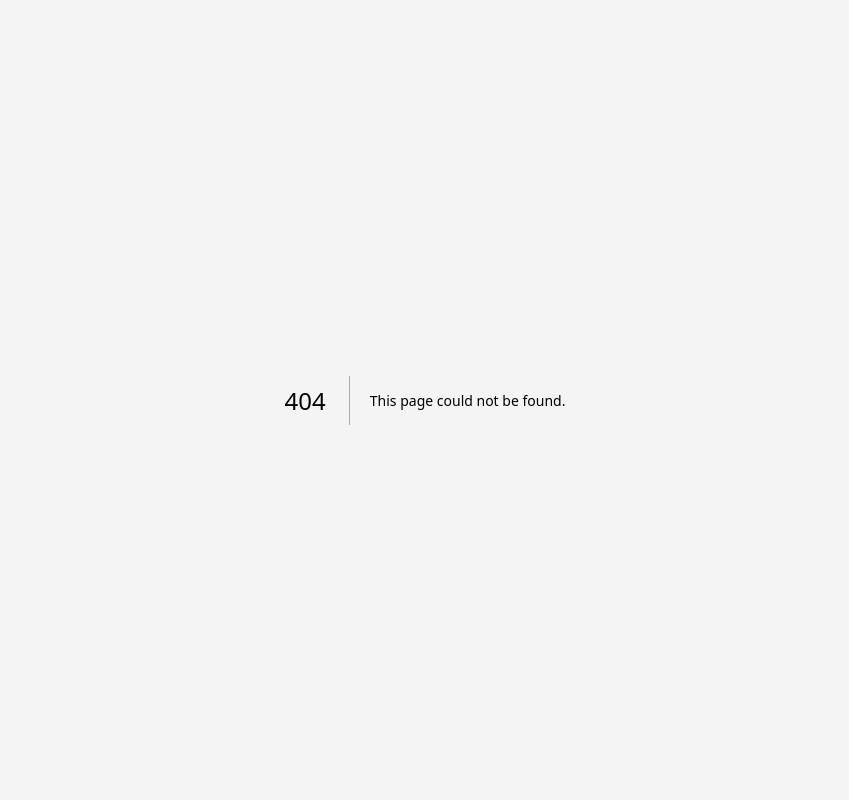
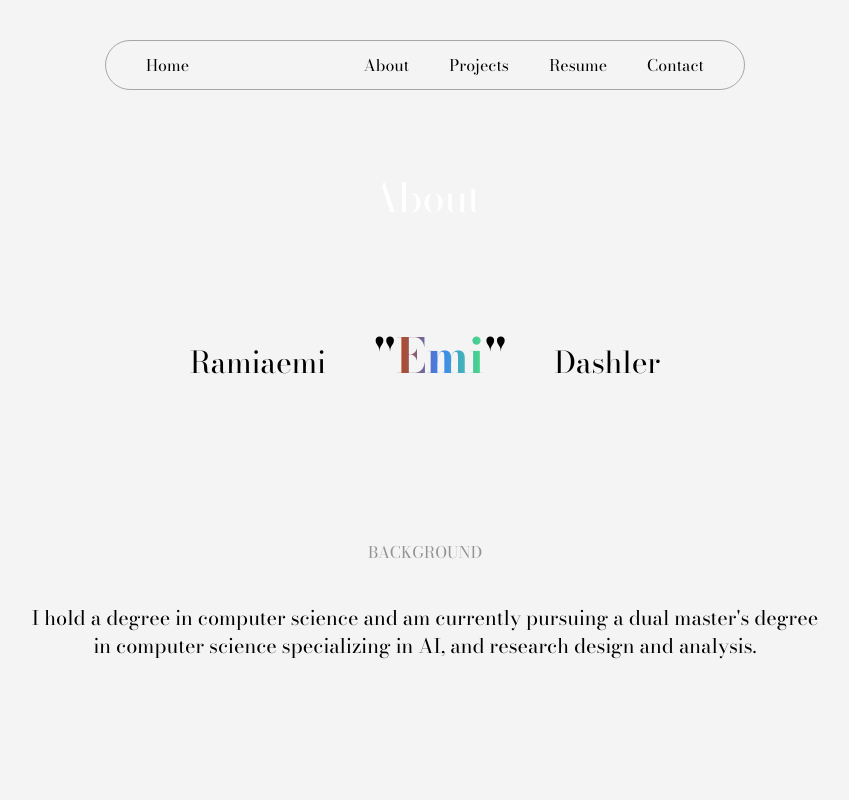
Before and after one commit to dashleremi/portfolio-v2, a Next.js app: page /aboutme in a window 1280 px wide. Before the commit this address had no page. Shown: the top 800 px of the page, without its empty margins (215-1064 px from the left). Built offline with nearby package versions, Linux system fonts and the light colour scheme; a web font is replaced by a local one.

Commit message:
new fixes, about section update

```diff
--- a/components/NavBar.tsx
+++ b/components/NavBar.tsx
@@ -9,10 +9,10 @@
             <Link id='' href="/home" className='hover:font-bold'>Home</Link>
             </div>
             <div className='flex items-center gap-10'>
-            <Link href="/about" className='hover:font-bold'>About</Link>
+            <Link href="/aboutme" className='hover:font-bold'>About</Link>
             <Link href="/projects" className='hover:font-bold'>Projects</Link>
             <Link href="/myresume" className='hover:font-bold'>Resume</Link>
-            <Link href="/contact" className='hover:font-bold'>Contact</Link>
+            <Link href="/contactme" className='hover:font-bold'>Contact</Link>
             </div>
         </div>
     </div>
```
Also changed, not shown: pages/aboutme.tsx (renamed from pages/About.tsx), pages/contactme.tsx (renamed from pages/Contact.tsx).
